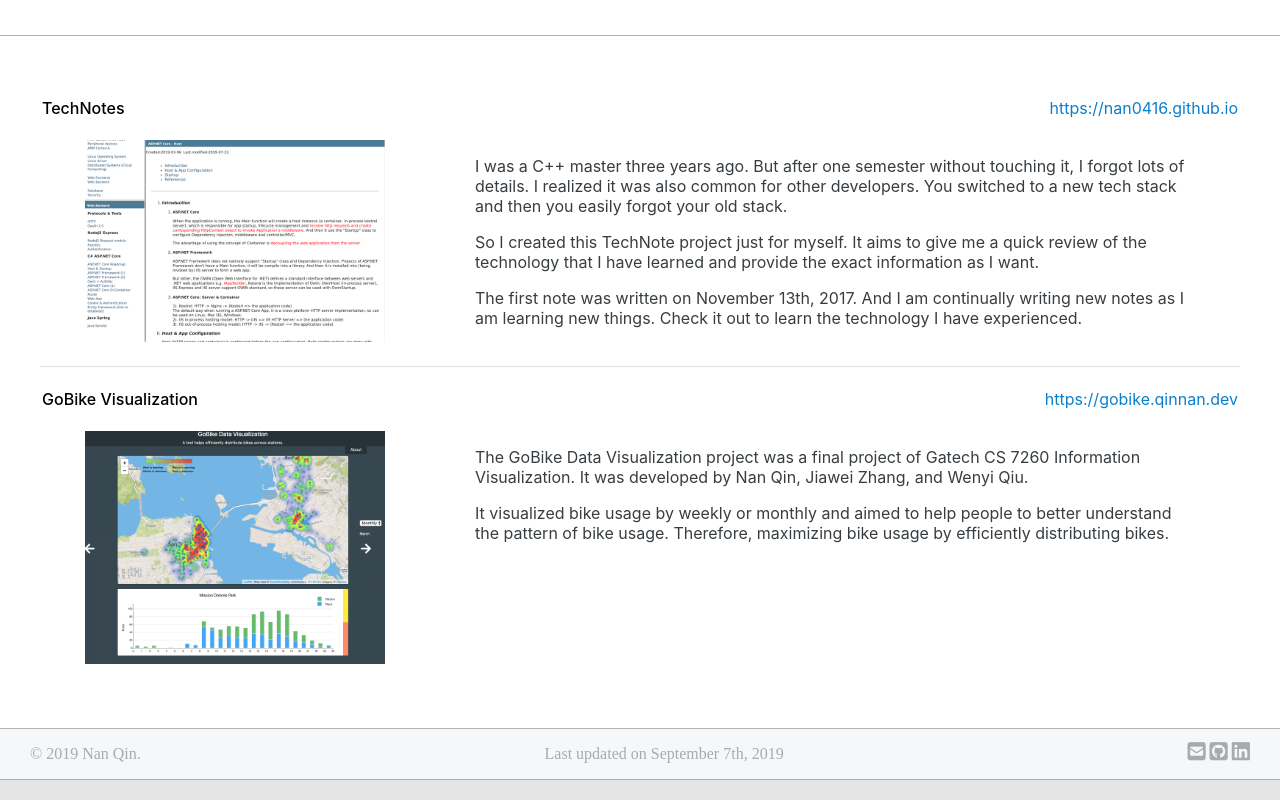
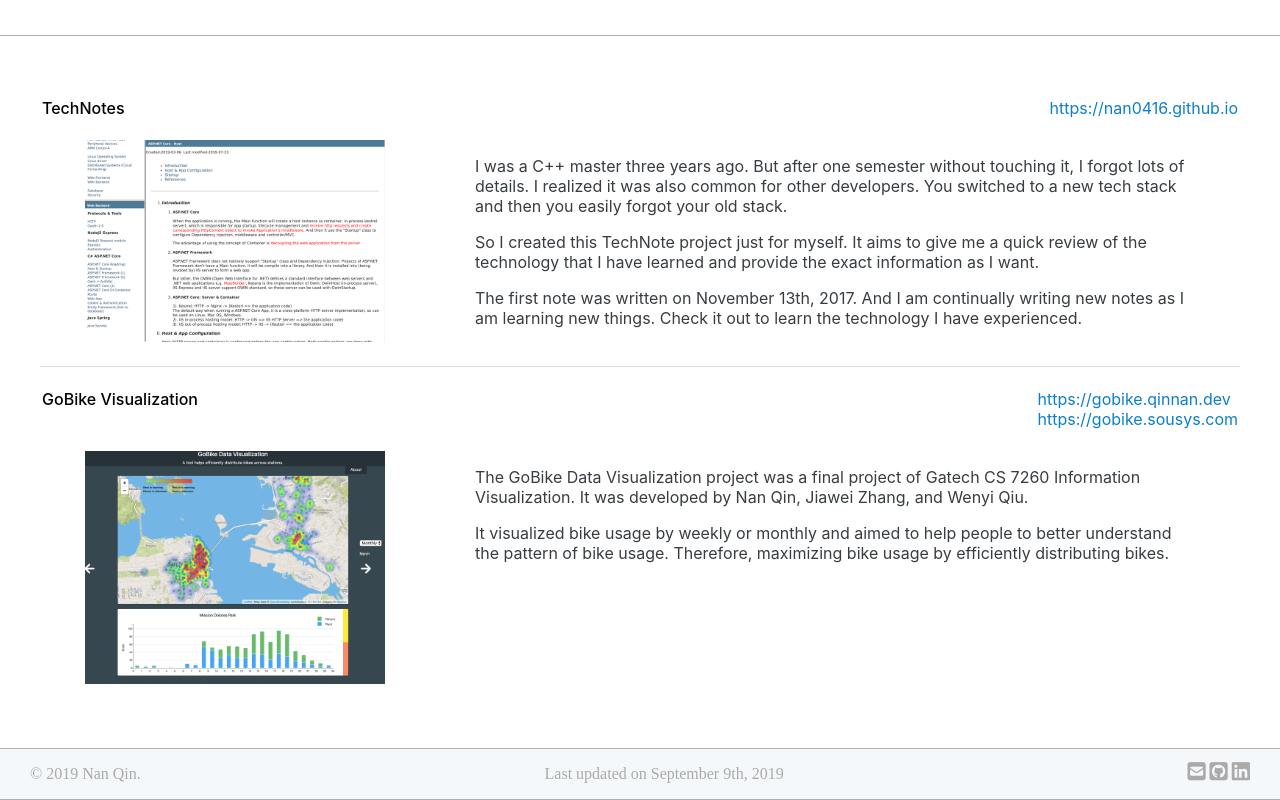
Before and after one commit to Nan0416/profile, a plain HTML site: page index.html in a window 1280 px wide. Shown: the part 907-1707 px from the top of the page. Drawn offline with Linux system fonts and the light colour scheme.

Commit message:
add secondary link

```diff
--- a/assets/style.css
+++ b/assets/style.css
@@ -183,6 +183,8 @@ a, a:hover, a:focus, a:active {
 }
 .project-head-link{
     color:#0b7fcc;
+    display: flex;
+    flex-direction: column;
 }
 .project-head-text{
     padding: 0px;
--- a/index.html
+++ b/index.html
@@ -112,7 +112,11 @@
         <div class="project-content" id="last-project-content">
             <div class="project-head">
                 <p class="default-text project-head-text project-head-title">GoBike Visualization</p>
-                <p class="default-text project-head-text project-head-link"><a href="https://gobike.qinnan.dev">https://gobike.qinnan.dev</a></p>
+                <p class="default-text project-head-text project-head-link">
+                    <a href="https://gobike.qinnan.dev">https://gobike.qinnan.dev</a>
+                    <a href="https://gobike.sousys.com">https://gobike.sousys.com</a>
+                </p>
+
             </div>
             <div class="project-body">
                 <div class="project-image">
@@ -131,7 +135,7 @@
     </div>
     <div class="section" id="footer-section">
         <div class="footer-content"><span class="footer-text">© 2019 Nan Qin.</span></div>
-        <div class="footer-content"><span class="footer-text">Last updated on September 7th, 2019</span></div>
+        <div class="footer-content"><span class="footer-text">Last updated on September 9th, 2019</span></div>
         <div class="footer-content"><span class="footer-text"><a href="mailto:nqin8@github.edu"><i class="fas fa-envelope-square icon-text"></i></a> <a href="https://github.com/Nan0416"><i class="fab fa-github-square icon-text"></i></a> <a href="https://www.linkedin.com/in/nan-qin-0416/"><i class="fab fa-linkedin icon-text"></i></a></span></div>
     </div>
 </body>
```
